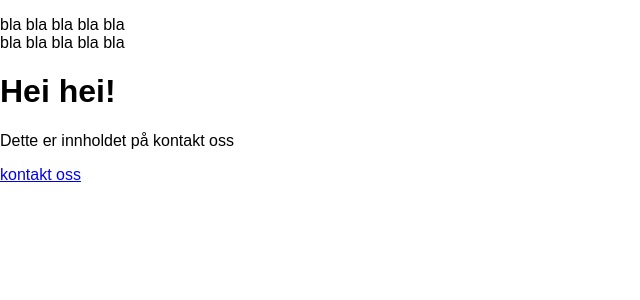
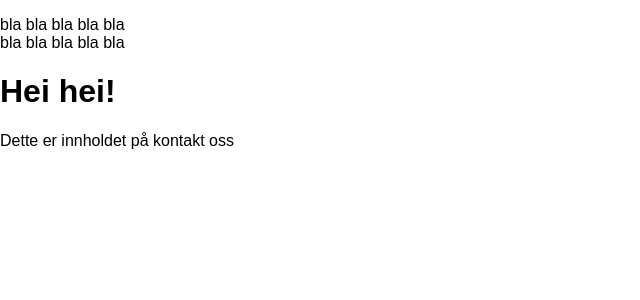
Before and after one commit to 24caratgoldenlabububobatea/kant, a Flask app: page /kontakt in a window 1280 px wide. Shown: the part 18-318 px from the top of the page, without its empty margins (0-640 px from the left). Run offline with Flask 3, Linux system fonts and the light colour scheme.

Commit message:
got rid of a link

```diff
--- a/templates/kontakt.html
+++ b/templates/kontakt.html
@@ -7,5 +7,4 @@
 {% block body %}
     <h1>Hei hei!</h1>
     <p>Dette er innholdet på kontakt oss</p>
-    <a href="/kontakt">kontakt oss</a>
 {% endblock %}
```
